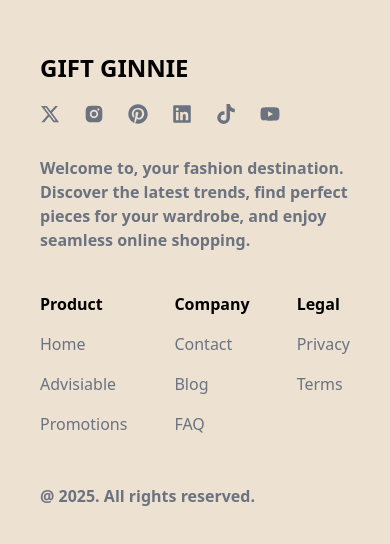
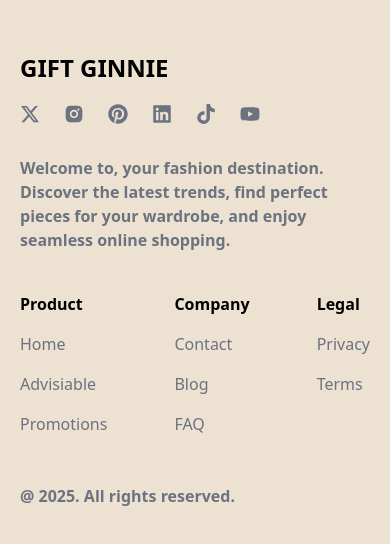
Before and after one commit to oscodesolution-devops/gift-ginnie, a React (Vite) app: page / in a window 390 px wide. Shown: the part 929-1473 px from the top of the page. Built offline with nearby package versions, Linux system fonts and the light colour scheme.

Commit message:
fix : footer padding for responsive style

```diff
--- a/src/components/Footer/Footer.tsx
+++ b/src/components/Footer/Footer.tsx
@@ -80,7 +80,7 @@ const footerTabs: { title: string; tabs: { name: string; link: string }[] }[] =
 export default function Footer() {
   return (
     <footer className="bg-primary dark:bg-primaryDark dark:text-white">
-      <div className="py-10 px-10 md:px-20">
+      <div className="py-10 px-5 md:px-7">
         <div className="text-2xl font-bold py-5">GIFT GINNIE</div>
         <div className="pb-8 flex gap-6">
           {footerSocialIcons.map((item, index) => (
```
